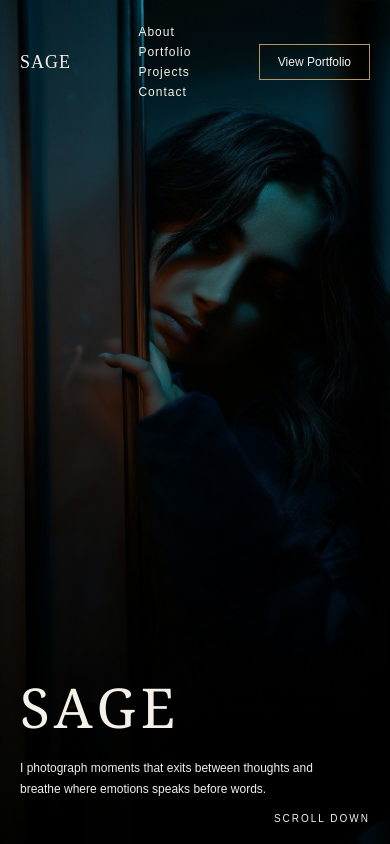
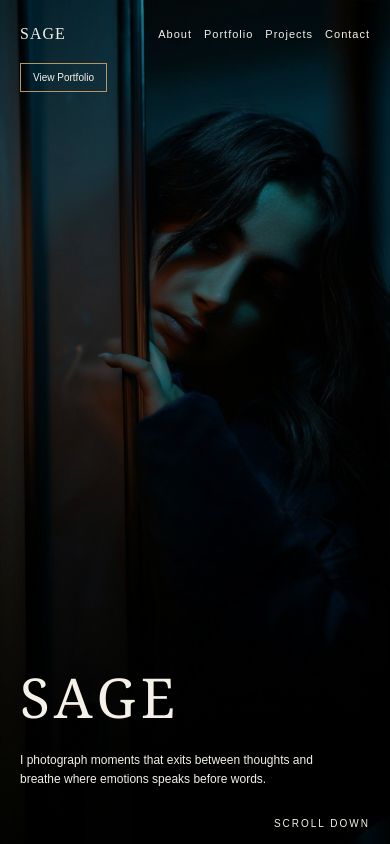
Before and after one commit to Lajusage/Landing-page-, a plain HTML site: page index.html in a window 390 px wide. Drawn offline with Linux system fonts and the light colour scheme.

Commit message:
create basic wbsite

```diff
--- a/style.css
+++ b/style.css
@@ -122,30 +122,52 @@ header nav a:visited{
     letter-spacing: 4px;
 }
 
+
 @media (max-width: 768px) {
-    .hero h1{
+
+    header {
+        padding: 25px 20px;
+        flex-wrap: wrap;
+        gap: 20px;
+    }
+
+    header h2 {
+        font-size: 16px;
+    }
+
+    header nav {
+        flex-direction: row;
+        flex-wrap: wrap;
+        gap: 12px;
+    }
+
+    header nav a {
+        font-size: 11px;
+    }
+
+    header > a {
+        font-size: 10px;
+        padding: 8px 12px;
+    }
+
+    .hero h1 {
         font-size: 55px;
         left: 20px;
+        bottom: 110px;
     }
 
-    header{
-        padding: 25px 20px;
+    .hero p {
+        left: 20px;
+        bottom: 55px;
+        max-width: 85%;
+        font-size: 12px;
+        line-height: 1.6;
     }
 
-    header nav{
-        gap: 6px;
+    .hero > a {
+        right: 20px;
+        bottom: 15px;
+        font-size: 10px;
     }
 
-    .hero p{
-        left: 20px;
-        bottom: 45px;
-        max-width: 300px;
-        font-size: 12px;
-    }
-
-    .hero>a {
-        right: 20px;
-        bottom: 20px;
-        font-size: 10px;
-    }
 }
```
